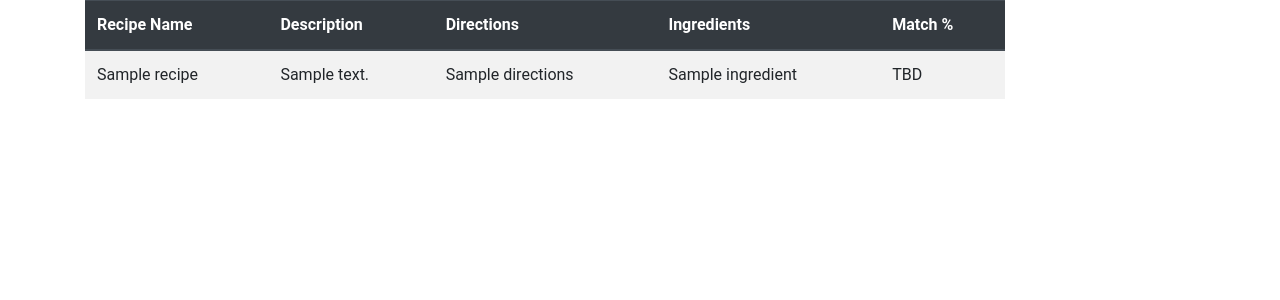
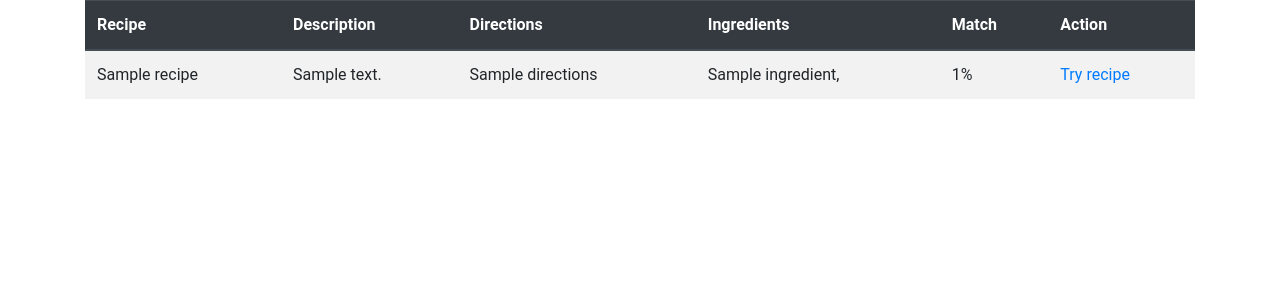
Before and after one commit to kirstenmay/meal_planning, a Django app: template apps/ingredients/templates/Ingredients/matched_recipes.html in a window 1280 px wide. Shown: the top 300 px of the page. Run offline with Django 3.2, Linux system fonts and the light colour scheme; the template is opened without the code that fills it: most values are stand-ins (such as "Sample title", 1, 10 or a date in 2020); some libraries are stand-ins or nearby versions.

Commit message:
Finding recipes that match ingredients added, ability to view recipe from populated recipes, and added many to many relationships for recipe_users

```diff
--- a/apps/ingredients/models.py
+++ b/apps/ingredients/models.py
@@ -16,6 +16,9 @@ class IngredientMananger(models.Manager):
             errors['price']= 'Price must be a number'
         return errors
 
+    def find_recipe_val(self, postData):
+        errors = {}
+        return errors
 class Ingredient(models.Model):
     name = models.CharField(max_length=255)
     description = models.TextField()
--- a/apps/ingredients/templates/Ingredients/matched_recipes.html
+++ b/apps/ingredients/templates/Ingredients/matched_recipes.html
@@ -17,22 +17,27 @@
 <body>
     <div class="container">
         <div class="row">
-            <div class="col-10">
+            <div class="col-12">
                 <table class="table table-striped table-hover">
                     <thead class="thead-dark">
-                        <th>Recipe Name</th>
+                        <th>Recipe</th>
                         <th>Description</th>
                         <th>Directions</th>
                         <th>Ingredients</th>
-                        <th>Match %</th>
+                        <th>Match</th>
+                        <th>Action</th>
                     </thead>
                     {% for r in recipes %}
                     <tr>
-                        <td>{{recipes.name}}</td>
-                        <td>{{recipes.description}}</td>
-                        <td>{{recipes.directions}}</td>
-                        <td>{{recipes.ingredients.name}}</td>
-                        <td>TBD</td>
+                        <td>{{r.recipe.name}}</td>
+                        <td>{{r.recipe.description}}</td>
+                        <td>{{r.recipe.directions}}</td>
+                        <td>{% for ingredient in r.recipe.ingredients.all %} {{ingredient.name}}, {% endfor %}
+                        </td>
+                        <td>{{r.percentage}}%</td>
+                        <td>
+                            <a href="/recipes/try/{{r.recipe.id}}">Try recipe</a>
+                        </td>
                     </tr>
                     {% endfor %}
                 </table>
--- a/apps/recipes/urls.py
+++ b/apps/recipes/urls.py
@@ -4,6 +4,7 @@ from . import views
 # all urls on this app start with "recipes/"
 
 urlpatterns = [
+    url(r'^try/(?P<id>\d+)$', views.try_recipe),
     url(r'^add_recipe$', views.add_recipe),
     url(r'^new_recipe$', views.new_recipe),
     url(r'^view_recipe/(?P<id>\d+)$', views.view_recipe, name="view_recipe"),
```
Also changed, not shown: apps/ingredients/templates/Ingredients/find_recipe.html (+3 -4 lines), apps/ingredients/views.py (+34 -2 lines), apps/recipes/views.py (+10 -0 lines), apps/recipes/migrations/0003_auto_20190926_0026.py.
